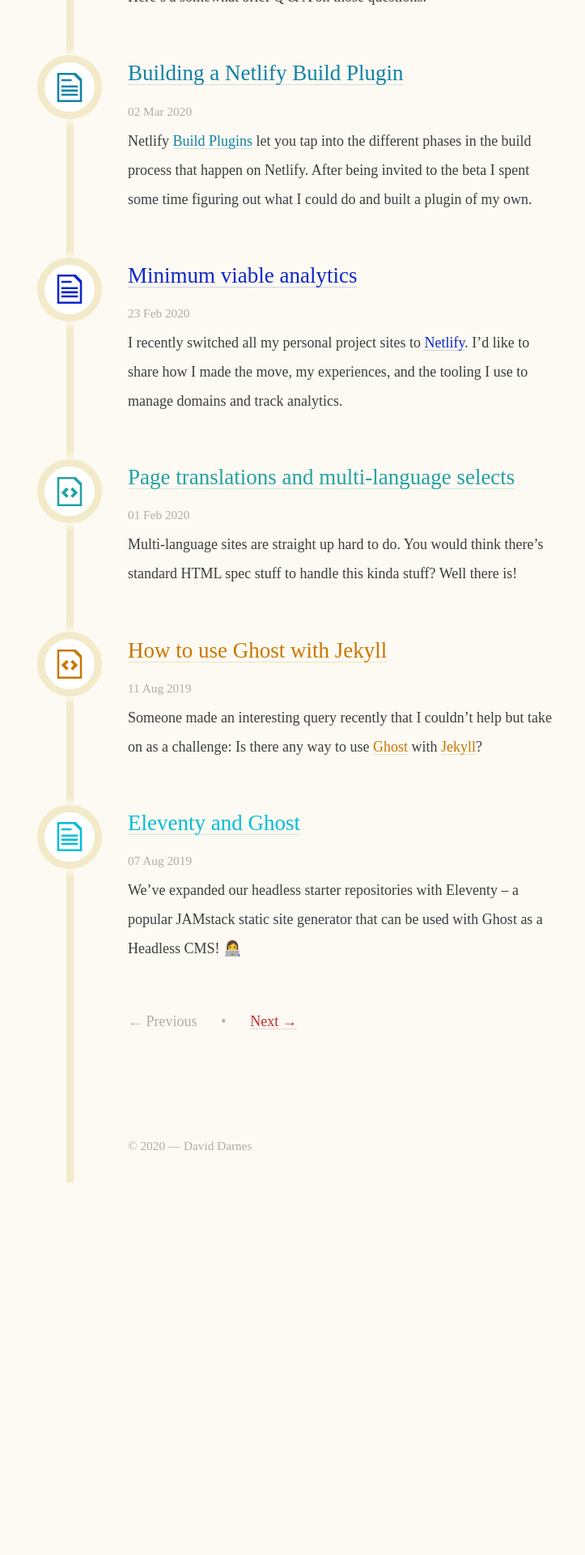
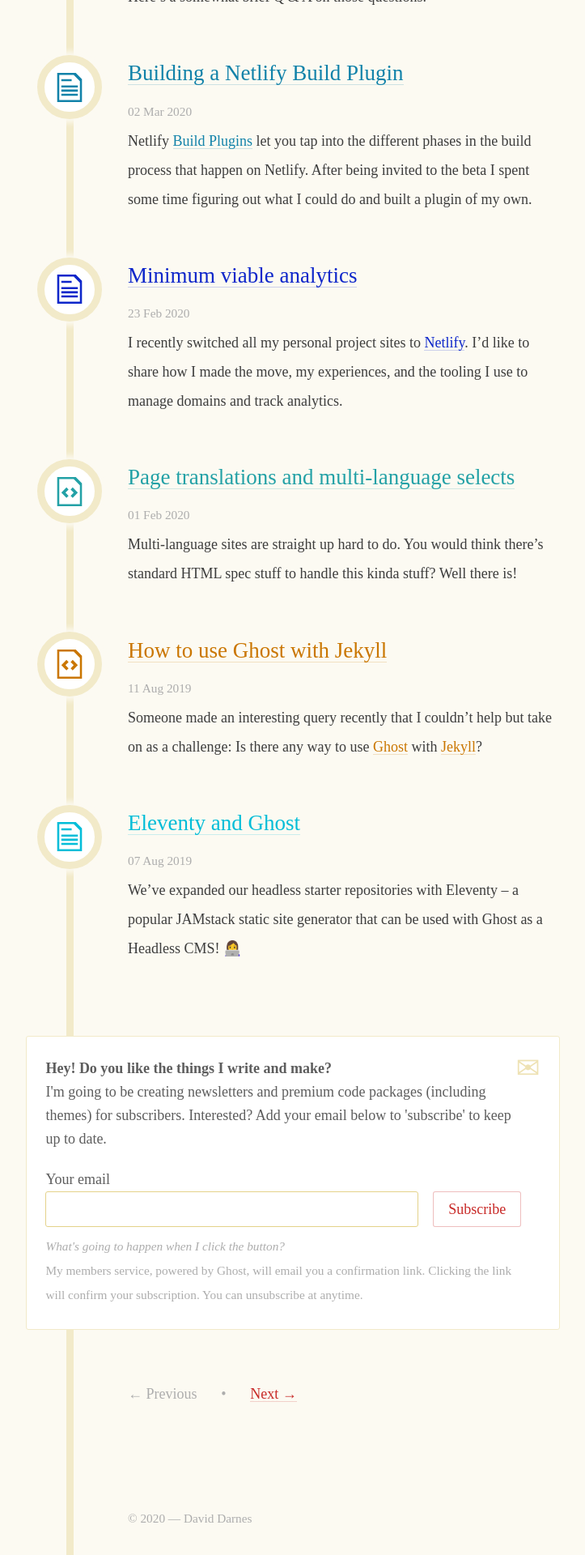
Before and after one commit to daviddarnes/david.darn.es, a Jekyll site: the page built from index.html, in a window 1280 px wide. Shown: the part 1283-3203 px from the top of the page at 81% size, without its empty margins (278-1001 px from the left). Built offline with Jekyll 4.4.1, drawn with Linux system fonts in a browser that asks for light colours; some web fonts are replaced; the list of posts is cut into pages by our own code; before the commit the page ends 2743 px from its top, so only the background shows below that.

Commit message:
Update jekyll and plugins, add subscribe form

```diff
--- a/_includes/styles.html
+++ b/_includes/styles.html
@@ -1,8 +1,11 @@
+{% capture styles %}
+  @import "styles";
+{% endcapture %}
+
 {% capture pagestyles %}
 .content--main a {
   color: {{ page.colour }};
 }
 {% endcapture %}
-{% for item in site.pages %}{% if item.styles == true %}
-<style>{{ item.content | scssify }}{% if page.colour %}{{ pagestyles | scssify }}{% endif %}</style>
-{% endif %}{% endfor %}
+
+<style>{{ styles | scssify | strip_newlines }}{% if page.colour %}{{ pagestyles | scssify | strip_newlines }}{% endif %}</style>
--- /dev/null
+++ b/_includes/subscribe.html
@@ -0,0 +1,18 @@
+<aside id="subscribe">
+  <form class="form" name="subscribe" method="POST" data-netlify="true">
+    <div>
+      <h4><strong>Hey! Do you like the things I write and make?</strong></h4>
+      <p>I'm going to be creating newsletters and premium code packages (including themes) for subscribers. Interested? Add your email below to 'subscribe' to keep up to date.</p>
+    </div>
+    <label for="email-field">Your email</label>
+    <input type="email" id="email-field" name="email-field" />
+    <button type="submit">Subscribe</button>
+    <div>
+      <small>
+        <em>What's going to happen when I click the button?</em>
+        <br/>
+        My members service, powered by Ghost, will email you a confirmation link. Clicking the link will confirm your subscription. You can unsubscribe at anytime.
+      </small>
+    </div>
+  </form>
+</aside>
--- a/_layouts/front.html
+++ b/_layouts/front.html
@@ -16,6 +16,8 @@
 
   {% include posts.html %}
 
+  {% include subscribe.html %}
+
   {% include pagination.html %}
 
   {% include footer.html %}
--- a/_layouts/post.html
+++ b/_layouts/post.html
@@ -16,6 +16,8 @@
 
   </article>
 
+  {% include subscribe.html %}
+
   {% include related.html %}
 
   <aside class="content  content--aside">
--- a/css/styles.scss
+++ b/_sass/styles.scss
@@ -1,7 +1,3 @@
----
-styles: true
----
-
 // Variables
 $color--background: #fcfaf2;
 $color--link: #c82a28;
@@ -50,7 +46,8 @@
 h4,
 h5,
 h6,
-p {
+p,
+label {
   margin: 0;
   padding: 0;
   font-weight: 400;
@@ -136,7 +133,8 @@
 
 blockquote,
 code,
-.content--main img {
+.content--main img,
+form {
   background: lighten($color--background, 10%);
   border-radius: $border--radius;
   border-color: $color--keyline;
@@ -149,7 +147,8 @@
   border-width: 1px;
 }
 
-blockquote {
+blockquote,
+form {
   position: relative;
   margin: 0;
   padding: 0.6rem 1.8rem 0.6rem 0.8rem;
@@ -480,4 +479,77 @@
   }
 }
 
+// Forms
+input,
+button {
+  padding: .6em 1em;
+  font-family: inherit;
+  font-size: inherit;
+  color: $color--paragraph;
+  background: white;
+  outline: $color--link;
+  border: 1px solid darken($color--keyline, 15%);
+  border-radius: $border--radius;
+  transition: 0.2s;
+  margin-bottom: .5em;
+}
+
+button {
+  cursor: pointer;
+  color: $color--link;
+  border-color: fade-out($color--link, 0.7);
+}
+
+button,
+input {
+  &:hover,
+  &:focus {
+    border-color: $color--link;
+  }
+}
+
+button:active {
+  transform: scale(0.98);
+}
+
+form,
+form.content {
+  display: grid;
+  grid-template-columns: 1fr auto;
+  grid-column-gap: 1em;
+  border: 1px solid $color--keyline;
+  padding: 1.4rem 2.6rem 1.5rem 1.3rem;
+  @media (max-width: 500px) {
+    display: flex;
+    flex-direction: column;
+    align-content: stretch;
+  }
+  &::after {
+    top: 1.4rem;
+    right: 1.3rem;
+    content: "\2709";
+  }
+}
+
+label,
+label + input {
+  grid-column-start: 1;
+}
+
+form div {
+  grid-column: 1 / -1;
+}
+
+form p {
+  margin-bottom: 1.2rem;
+}
+
+form small {
+  color: $color--footnote;
+}
+
+#subscribe {
+  padding: 2rem 0;
+}
+
 @import "syntax";
```
Also changed, not shown: Gemfile (+7 -7 lines), Gemfile.lock, 1 other file.
